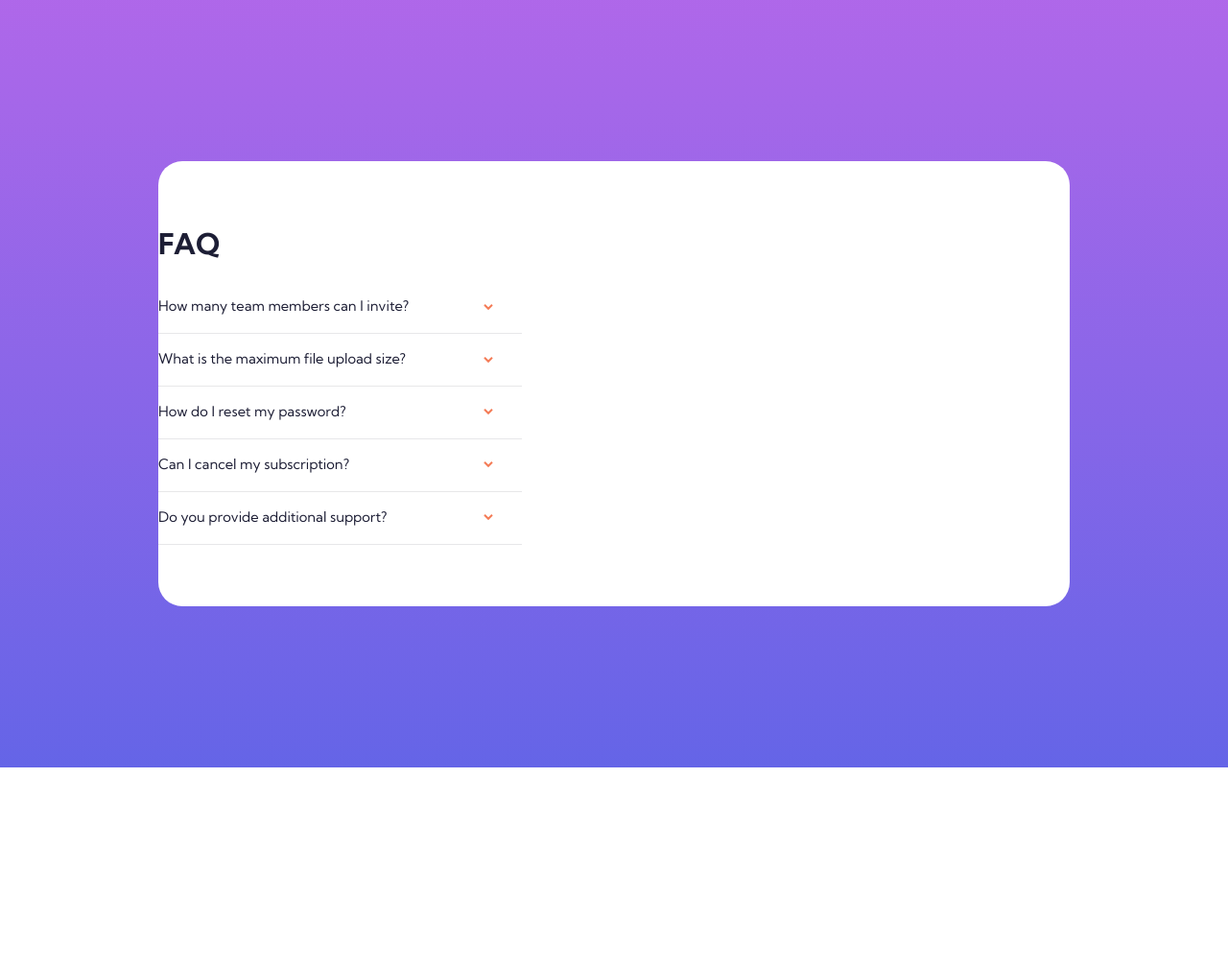
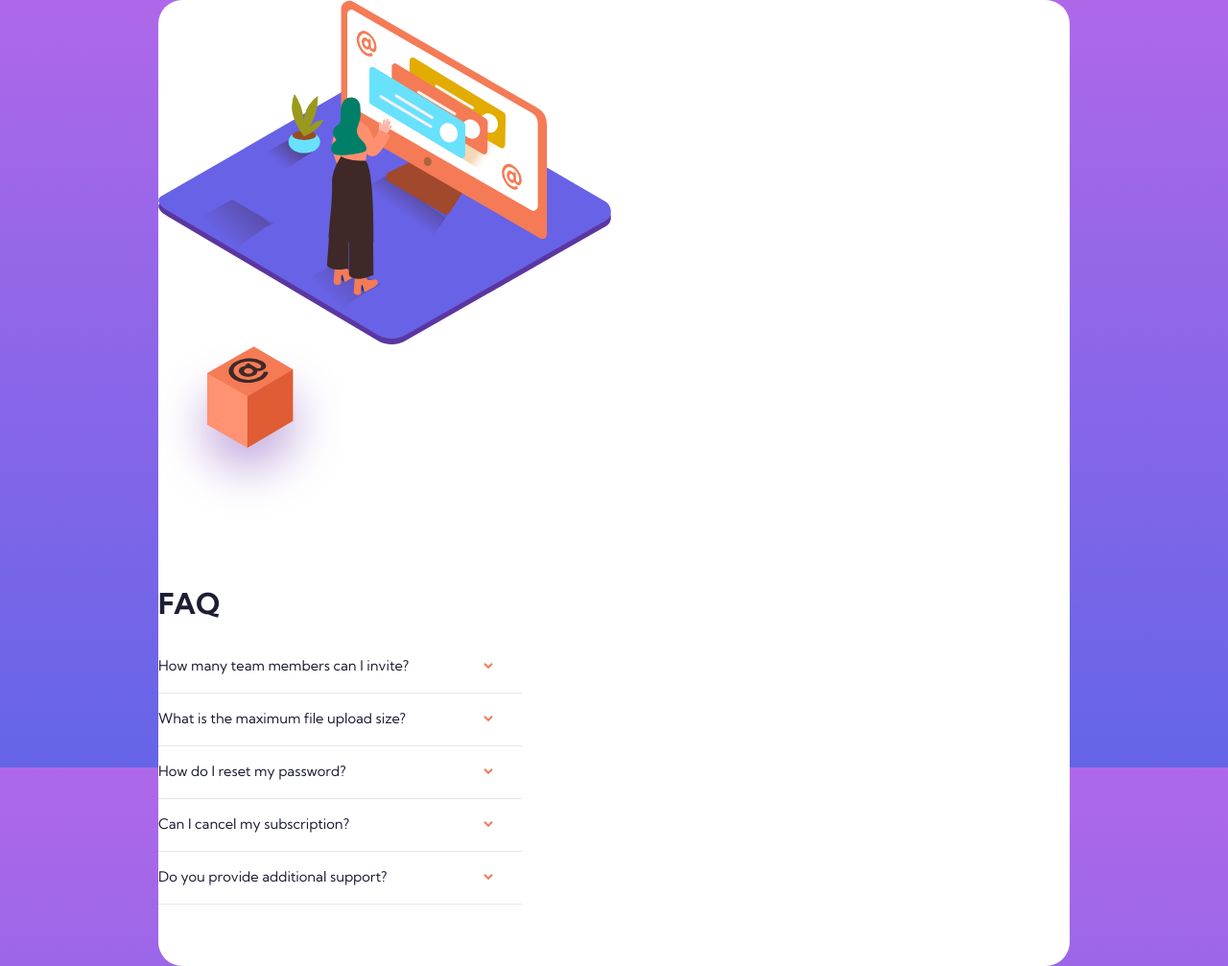
Before and after one commit to tan911/FAQ-accordion-app, a website: page index.html in a window 1280 px wide. Shown: the whole page at 96% size. Before the commit the page ends 800 px from the top, so only its background shows below. Drawn offline with Linux system fonts and the light colour scheme.

Commit message:
working with the images

```diff
--- a/index.html
+++ b/index.html
@@ -16,8 +16,12 @@
   <body>
     <main class="wrapper">
        <div class="image__container">
-
+        <picture>
+          <source class="primary__image" srcset="./svg/illustration-woman-online-desktop.svg" media="(min-width: 962px)">
+          <img class="primary__image" src="./svg/illustration-woman-online-mobile.svg" alt=""/>
+        </picture>
       </div>
+      <img class="box__image" src="./svg/illustration-box-desktop.svg" alt=""/>
       <div class="accordion">
         <h2 class="accordion__title">FAQ</h2>
         <div class="accordion__heading__container">
```
